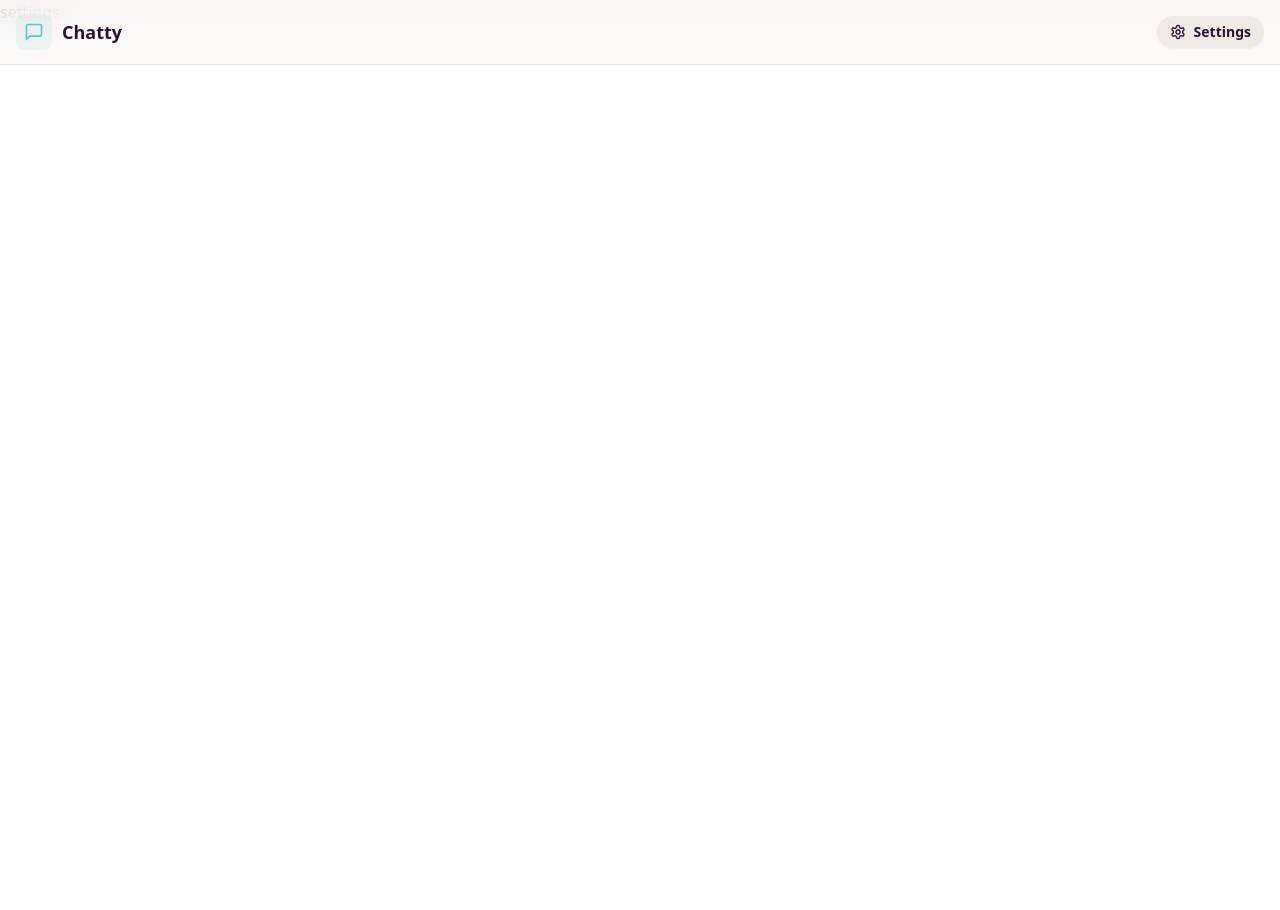
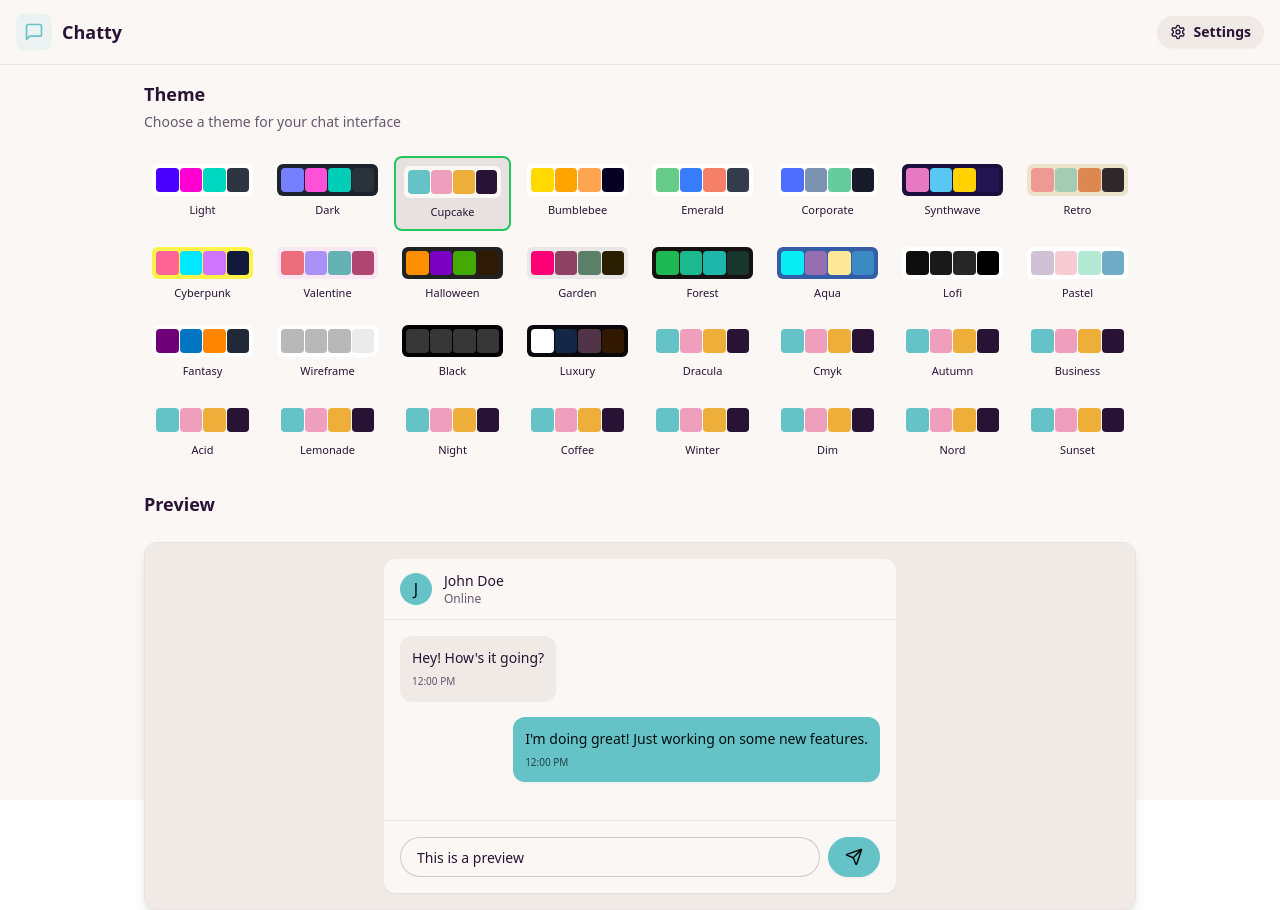
Before and after one commit to CGAJAY/chat_app, a React (Vite) app in the folder frontend/: page /settings in a window 1280 px wide. Before the commit the page ends 800 px from the top, so only its background shows below. Built offline with nearby package versions, Linux system fonts and the light colour scheme; no server answers.

Commit message:
setup setting page and passed navigation function to auth store

```diff
--- a/frontend/src/pages/SettingsPage.jsx
+++ b/frontend/src/pages/SettingsPage.jsx
@@ -1,7 +1,151 @@
-import React from "react";
+import { useThemeStore } from "../store/useThemeStore";
+import { Send } from "lucide-react"; // Import the Send icon
+import { THEMES } from "../constants/index"; // Import the THEMES constant
+// Mock array of message for chat preview
+const PREVIEW_MESSAGES = [
+	{ id: 1, content: "Hey! How's it going?", isSent: false },
+	{
+		id: 2,
+		content:
+			"I'm doing great! Just working on some new features.",
+		isSent: true,
+	},
+];
 
 const SettingsPage = () => {
-	return <div>settings</div>;
+	// Get the theme and setTheme function from the theme store
+	const { theme, setTheme } = useThemeStore();
+	return (
+		<div className="h-screen container mx-auto px-4 pt-20 max-w-5xl">
+			<div className="space-y-6">
+				<div className="flex flex-col gap-1">
+					<h2 className="text-lg font-semibold">Theme</h2>
+					<p className="text-sm text-base-content/70">
+						Choose a theme for your chat interface
+					</p>
+				</div>
+
+				{/* Theme selection grid */}
+				<div className="grid grid-cols-4 sm:grid-cols-6 md:grid-cols-8 gap-2">
+					{THEMES.map((t) => (
+						<button
+							key={t}
+							className={`
+                group flex flex-col items-center gap-1.5 p-2 rounded-lg transition-colors
+                ${
+									theme === t
+										? "bg-base-300 border-green-500 border-2"
+										: "hover:bg-gray-300"
+								}
+              `}
+							onClick={() => setTheme(t)}
+						>
+							<div
+								className="relative h-8 w-full rounded-md overflow-hidden"
+								data-theme={t}
+							>
+								<div className="absolute inset-0 grid grid-cols-4 gap-px p-1">
+									<div className="rounded bg-primary"></div>
+									<div className="rounded bg-secondary"></div>
+									<div className="rounded bg-accent"></div>
+									<div className="rounded bg-neutral"></div>
+								</div>
+							</div>
+							<span className="text-[11px] font-medium truncate w-full text-center">
+								{t.charAt(0).toUpperCase() + t.slice(1)}
+							</span>
+						</button>
+					))}
+				</div>
+
+				{/* Preview Section */}
+				<h3 className="text-lg font-semibold mb-3">
+					Preview
+				</h3>
+				<div className="rounded-xl border border-base-300 overflow-hidden bg-base-100 shadow-lg">
+					<div className="p-4 bg-base-200">
+						<div className="max-w-lg mx-auto">
+							{/* Mock Chat UI */}
+							<div className="bg-base-100 rounded-xl shadow-sm overflow-hidden">
+								{/* Chat Header */}
+								<div className="px-4 py-3 border-b border-base-300 bg-base-100">
+									<div className="flex items-center gap-3">
+										<div className="w-8 h-8 rounded-full bg-primary flex items-center justify-center text-primary-content font-medium">
+											J
+										</div>
+										<div>
+											<h3 className="font-medium text-sm">
+												John Doe
+											</h3>
+											<p className="text-xs text-base-content/70">
+												Online
+											</p>
+										</div>
+									</div>
+								</div>
+
+								{/* Chat Messages */}
+								<div className="p-4 space-y-4 min-h-[200px] max-h-[200px] overflow-y-auto bg-base-100">
+									{PREVIEW_MESSAGES.map((message) => (
+										<div
+											key={message.id}
+											className={`flex ${
+												message.isSent
+													? "justify-end"
+													: "justify-start"
+											}`}
+										>
+											<div
+												className={`
+                          max-w-[80%] rounded-xl p-3 shadow-sm
+                          ${
+														message.isSent
+															? "bg-primary text-primary-content"
+															: "bg-base-200"
+													}
+                        `}
+											>
+												<p className="text-sm">
+													{message.content}
+												</p>
+												<p
+													className={`
+                            text-[10px] mt-1.5
+                            ${
+															message.isSent
+																? "text-primary-content/70"
+																: "text-base-content/70"
+														}
+                          `}
+												>
+													12:00 PM
+												</p>
+											</div>
+										</div>
+									))}
+								</div>
+
+								{/* Chat Input */}
+								<div className="p-4 border-t border-base-300 bg-base-100">
+									<div className="flex gap-2">
+										<input
+											type="text"
+											className="input input-bordered flex-1 text-sm h-10"
+											placeholder="Type a message..."
+											value="This is a preview"
+											readOnly
+										/>
+										<button className="btn btn-primary h-10 min-h-0">
+											<Send size={18} />
+										</button>
+									</div>
+								</div>
+							</div>
+						</div>
+					</div>
+				</div>
+			</div>
+		</div>
+	);
 };
-
 export default SettingsPage;
--- a/frontend/src/pages/SignUpPage.jsx
+++ b/frontend/src/pages/SignUpPage.jsx
@@ -2,6 +2,8 @@
 import { useState } from "react";
 // Zustand store for authentication state management
 import { useAuthStore } from "../store/useAuthStore";
+
+import { useNavigate } from "react-router-dom"; // For navigation
 import {
 	User,
 	Mail,
@@ -29,6 +31,9 @@
 
 	// Zustand store methods and state
 	const { signup, isSigningUp } = useAuthStore();
+
+	// React Router's navigate function
+	const navigate = useNavigate();
 
 	// Function to validate the form data before submission
 	const validateForm = () => {
@@ -90,7 +95,8 @@
 
 		if (success === true) {
 			// Call signup function from Zustand store
-			await signup(formData);
+			// Pass the form data and navigate function
+			await signup(formData, navigate);
 		}
 	};
 
```
